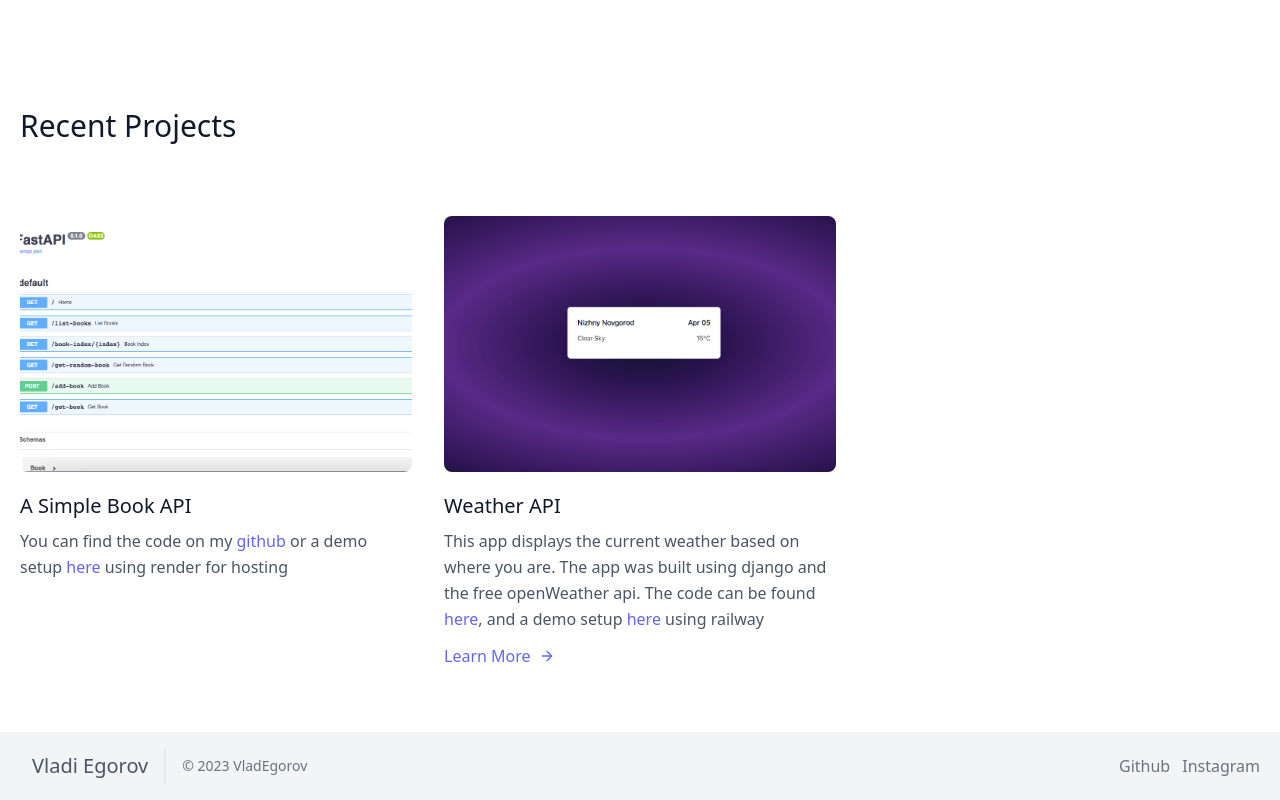
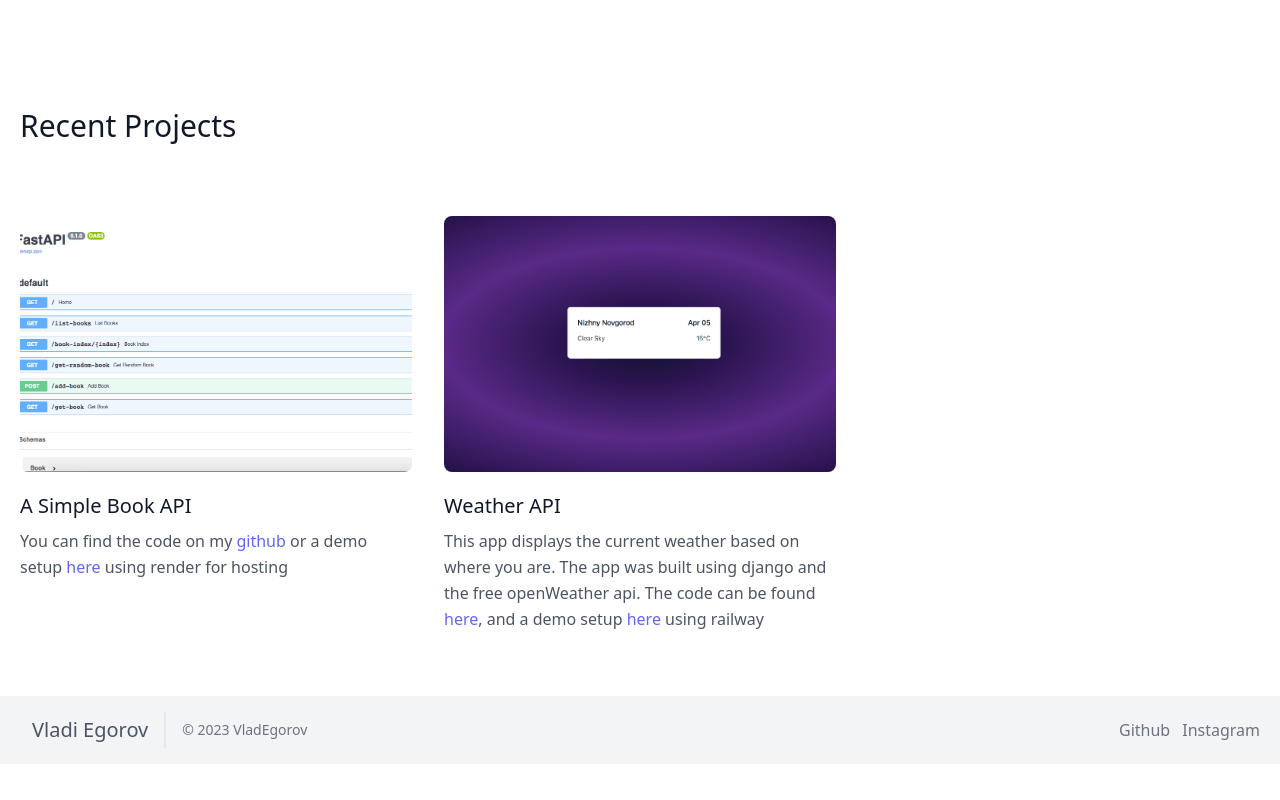
Before and after one commit to vladiiii/resume, a website: page index.html in a window 1280 px wide. Shown: the part 625-1425 px from the top of the page. After the commit the page ends 1389 px from the top, so only its background shows below. Drawn offline with Linux system fonts and the light colour scheme.

Commit message:
tidied up a bit

```diff
--- a/index.html
+++ b/index.html
@@ -69,11 +69,6 @@
                         </div>
                         <h2 class="text-xl font-medium title-font text-gray-900 mt-5">Weather API</h2>
                         <p class="text-base leading-relaxed mt-2">This app displays the current weather based on where you are. The app was built using django and the free openWeather api. The code can be found <a class="text-indigo-500 hover:text-indigo-600" href="https://github.com/vladiiii/weather_api">here</a>, and a demo setup <a class="text-indigo-500 hover:text-indigo-600" href="https://weatherapi-production.up.railway.app/">here</a> using railway</p>
-                        <a class="text-indigo-500 inline-flex items-center mt-3">Learn More
-                            <svg fill="none" stroke="currentColor" stroke-linecap="round" stroke-linejoin="round" stroke-width="2" class="w-4 h-4 ml-2" viewBox="0 0 24 24">
-                                <path d="M5 12h14M12 5l7 7-7 7"></path>
-                            </svg>
-                        </a>
                     </div>
                     <!-- <div class="p-4 md:w-1/3 sm:mb-0 mb-6">
                         <div class="rounded-lg h-64 overflow-hidden">
```
